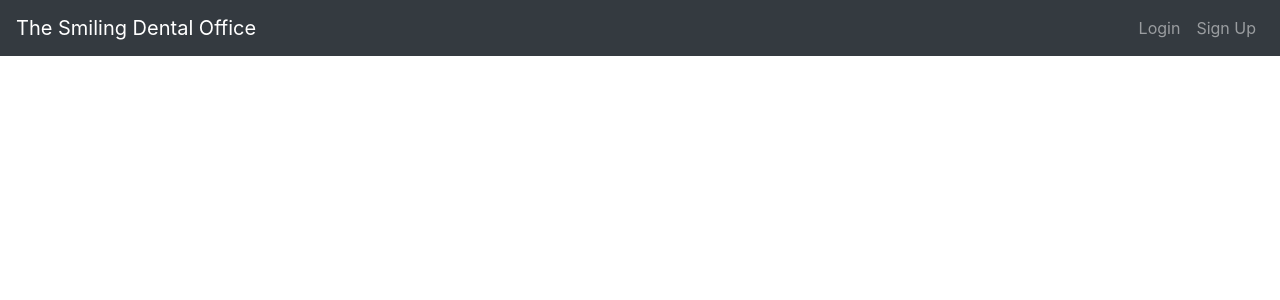
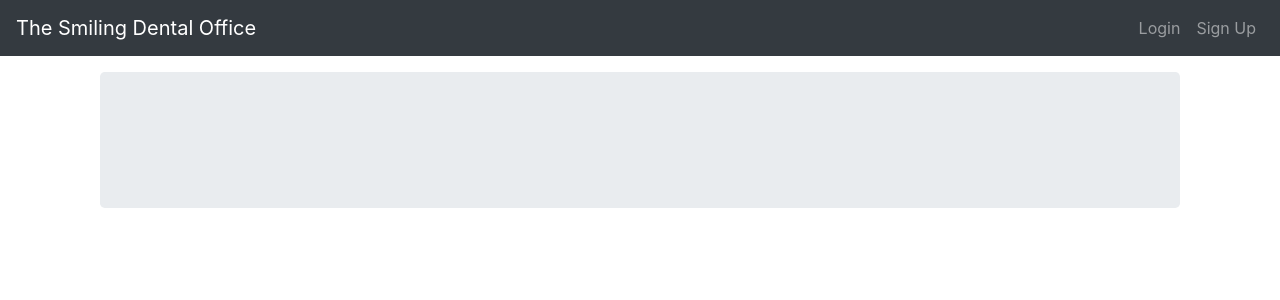
Before and after one commit to Banaya247/DentalReactBackend, a React (Create React App) app: page /patient-medical-record in a window 1280 px wide. Shown: the top 300 px of the page. Built offline with nearby package versions, Linux system fonts and the light colour scheme.

Commit message:
Updated PMR

```diff
--- a/src/App.js
+++ b/src/App.js
@@ -2,7 +2,6 @@ import React, { Component } from "react";
 import { Switch, Route, Link } from "react-router-dom";
 import "bootstrap/dist/css/bootstrap.min.css";
 import "./App.css";
-
 import AuthService from "./services/auth.service";
 
 import Login from "./components/login.component";
@@ -13,6 +12,7 @@ import BoardUser from "./components/board-user.component";
 import BoardModerator from "./components/board-moderator.component";
 import BoardAdmin from "./components/board-admin.component";
 import PatientsPersonalInformation from "./components/patients-personal-information.component";
+import PatientMedicalRecord from "./components/patient-medical-record";
 
 class App extends Component {
   constructor(props) {
@@ -61,7 +61,7 @@ class App extends Component {
                   </Link>
                 </li>
                 <li>
-                  <Link to={"/home"} className="nav-link">
+                  <Link to={"/patient-medical-record"} className="nav-link">
                     Patient's Medical Records
                   </Link>
                 </li>
@@ -137,7 +137,8 @@ class App extends Component {
           <Switch>
             <Route exact path="/login" component={Login} />
             <Route exact path={["/", "/home"]} component={Home} />
-            <Route exact path="/patients-personal-information" component={PatientsPersonalInformation} />
+            <Route exact path="/patient-personal-information" component={PatientsPersonalInformation} />
+            <Route exact path="/patient-medical-record" component={PatientMedicalRecord} />
             <Route exact path="/register" component={Register} />
             <Route exact path="/profile" component={Profile} />
             <Route path="/user" component={BoardUser} />
@@ -146,8 +147,13 @@ class App extends Component {
           </Switch>
         </div>
       </div>
+
     );
+
   }
+
+
+
 }
 
 export default App;
--- /dev/null
+++ b/src/components/patient-medical-record.js
@@ -0,0 +1,32 @@
+import React, { Component } from "react";
+
+export default class PatientMedicalRecord extends Component {
+    constructor(props) {
+      super(props);
+
+      this.state = {
+        content: ""
+      };
+    }
+
+
+
+
+
+    render() {
+        return (
+          <div className="container">
+            <header className="jumbotron">
+              <h3>{this.state.content}</h3>
+            </header>
+          </div>
+        );
+      }
+
+
+
+
+
+
+
+}
```
Also changed, not shown: src/components/paitent-medical-record.js (deleted).
